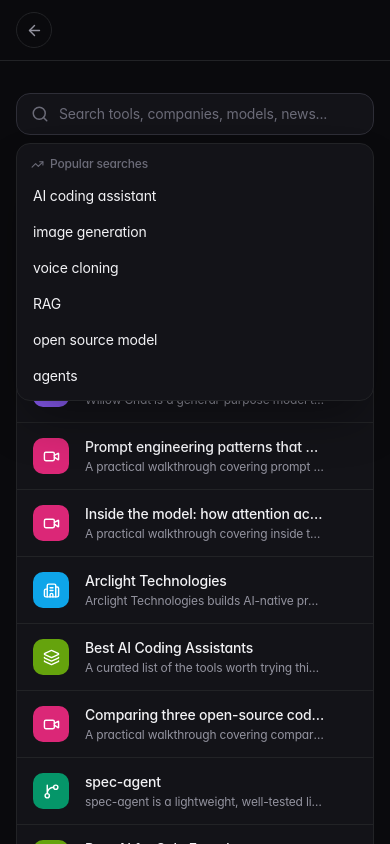
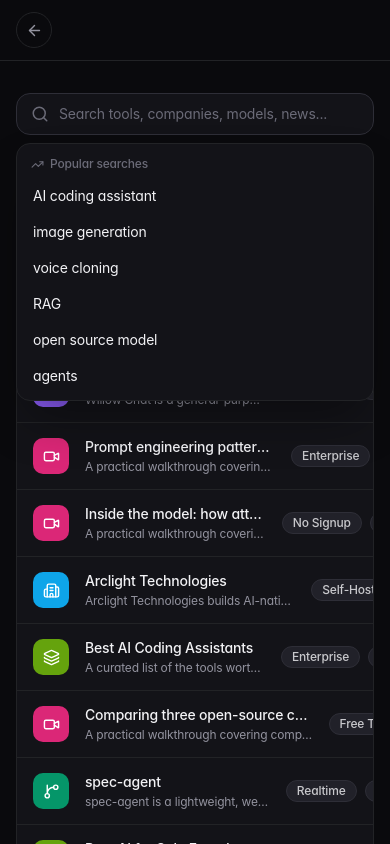
Before and after one commit to Tanya-12114/module-2-global-search, a Next.js app: page /search in a window 390 px wide. Shown: the top 844 px of the page. Built offline with nearby package versions, Linux system fonts and the light colour scheme.

Commit message:
updated search content from grid view to list view

```diff
--- a/src/components/search/ResultCard.tsx
+++ b/src/components/search/ResultCard.tsx
@@ -71,20 +71,20 @@ export function ResultCard({ entity }: { entity: SearchEntity }) {
     >
       <EntityLogo entity={entity} />
 
-      <div className="min-w-0 flex-1">
+      <div className="min-w-[180px] flex-1">
         <h3 className="truncate text-sm font-medium text-text-primary group-hover:text-white">
           {entity.title}
         </h3>
         <p className="mt-0.5 truncate text-xs text-text-secondary">{entity.description}</p>
       </div>
 
-      <div className="hidden shrink-0 items-center gap-2 sm:flex">
+      <div className="flex shrink-0 items-center gap-2">
         {entity.tags.slice(0, 2).map((tag) => (
           <Badge key={tag}>{tag}</Badge>
         ))}
       </div>
 
-      <div className="hidden w-36 shrink-0 text-right text-xs text-text-tertiary md:block">
+      <div className="w-36 shrink-0 text-right text-xs text-text-tertiary">
         <p className="truncate">{metaSummary(entity)}</p>
         <p className="truncate text-text-tertiary/70">{entity.category}</p>
       </div>
--- a/src/components/search/ResultsGrid.tsx
+++ b/src/components/search/ResultsGrid.tsx
@@ -6,10 +6,12 @@ import { ResultCard } from "./ResultCard";
 // since a card grid doesn't scale to tens of thousands of results.
 export function ResultsGrid({ items }: { items: SearchEntity[] }) {
   return (
-    <div className="overflow-hidden rounded-lg border border-border bg-surface">
-      {items.map((entity) => (
-        <ResultCard key={entity.id} entity={entity} />
-      ))}
+    <div className="overflow-x-auto overflow-y-hidden rounded-lg border border-border bg-surface">
+      <div className="min-w-[640px]">
+        {items.map((entity) => (
+          <ResultCard key={entity.id} entity={entity} />
+        ))}
+      </div>
     </div>
   );
 }
--- a/src/components/search/states/LoadingState.tsx
+++ b/src/components/search/states/LoadingState.tsx
@@ -1,22 +1,24 @@
 export function LoadingState() {
   return (
-    <div className="overflow-hidden rounded-lg border border-border bg-surface">
+    <div className="overflow-x-auto overflow-y-hidden rounded-lg border border-border bg-surface">
+      <div className="min-w-[640px]">
         {Array.from({ length: 8 }).map((_, i) => (
           <div
             key={i}
             className="flex items-center gap-4 border-b border-border px-4 py-3.5 last:border-b-0"
           >
             <div className="skeleton h-9 w-9 shrink-0 rounded-md" />
-          <div className="min-w-0 flex-1 space-y-1.5">
+            <div className="min-w-[180px] flex-1 space-y-1.5">
               <div className="skeleton h-3.5 w-1/3 rounded" />
               <div className="skeleton h-3 w-2/3 rounded" />
             </div>
-          <div className="hidden w-36 shrink-0 space-y-1.5 md:block">
+            <div className="w-36 shrink-0 space-y-1.5">
               <div className="skeleton ml-auto h-2.5 w-20 rounded" />
               <div className="skeleton ml-auto h-2.5 w-14 rounded" />
             </div>
           </div>
         ))}
       </div>
+    </div>
   );
 }
```
Lines whose indentation alone changed are shown as unchanged.
